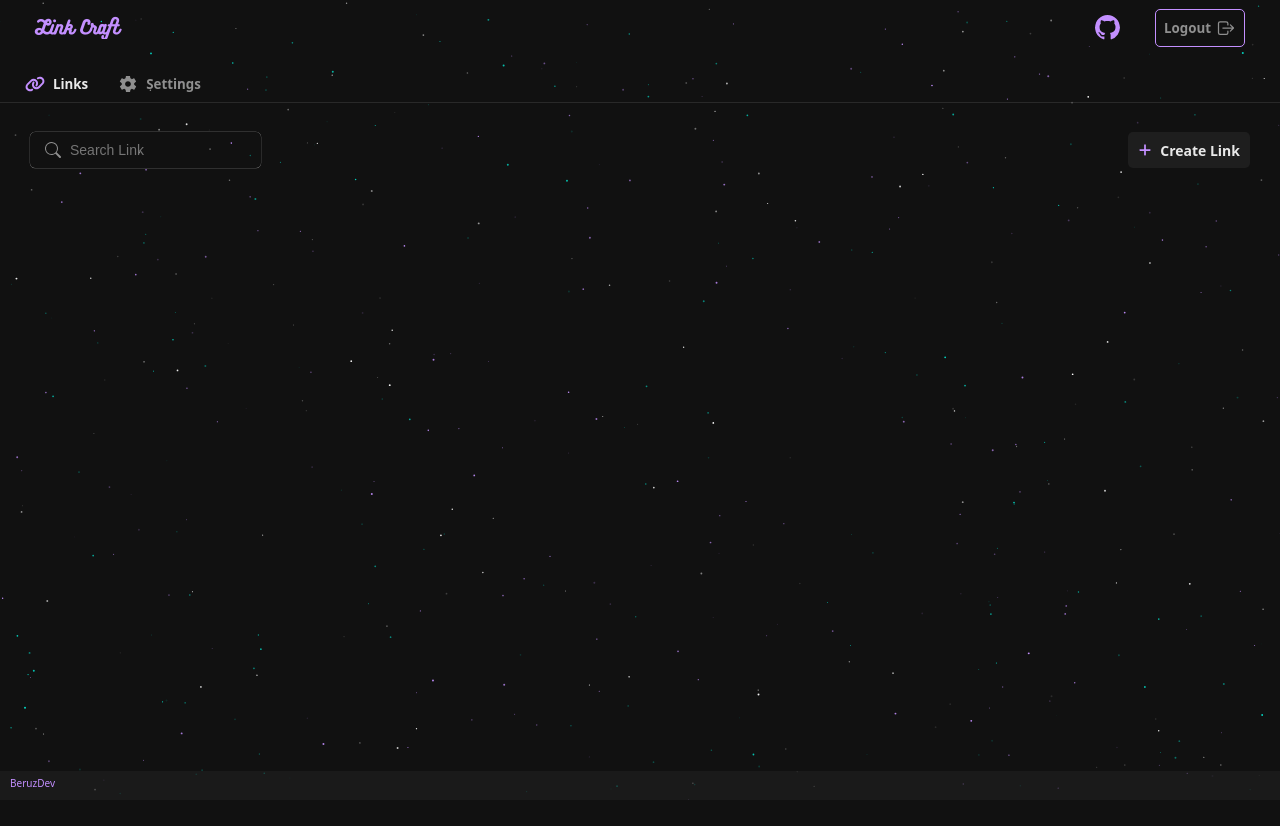
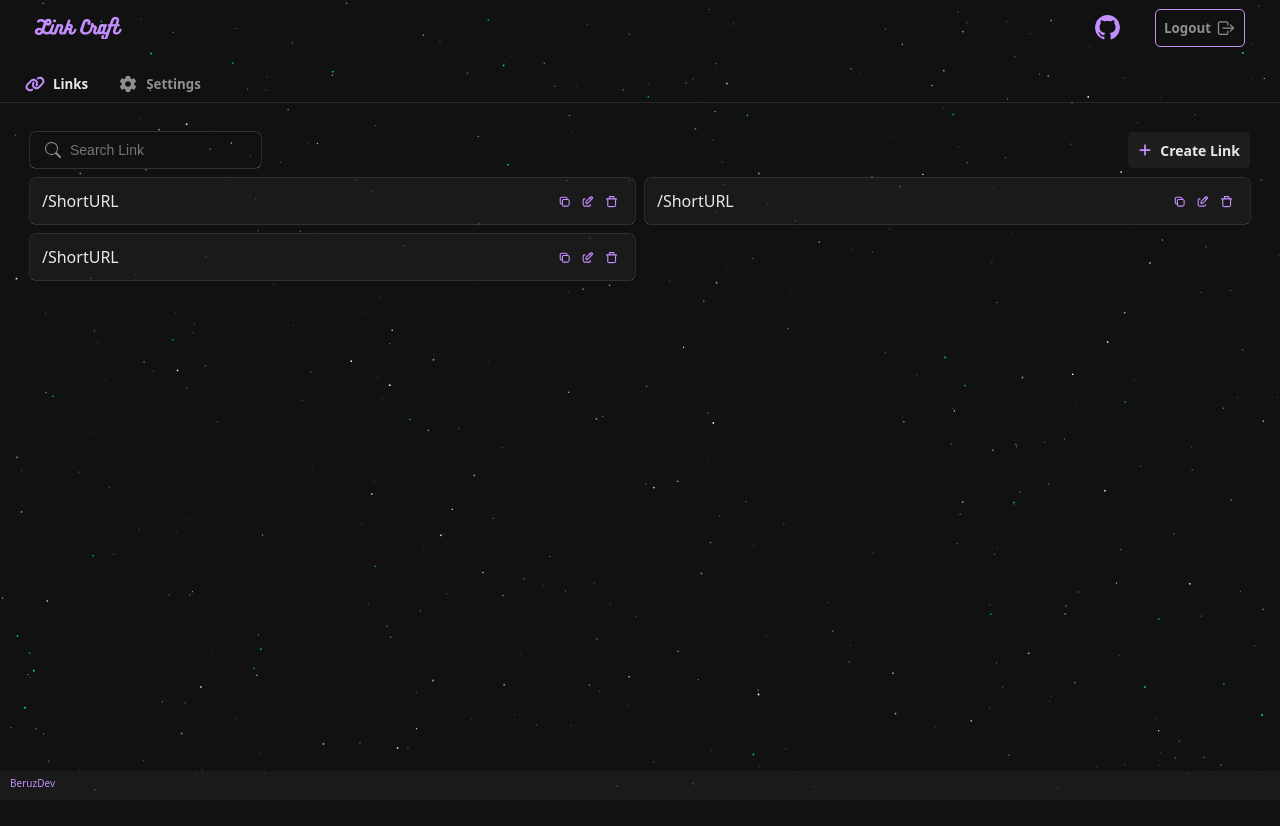
Before and after one commit to BeruzDev/link-shortener, a React (Vite) app in the folder frontend/: page /dashboard in a window 1280 px wide. Shown: the top 826 px of the page. Built offline with nearby package versions, Linux system fonts and the light colour scheme; no server answers.

Commit message:
Duplicate shortlink error catch to toast

```diff
--- a/frontend/src/AppLogic.jsx
+++ b/frontend/src/AppLogic.jsx
@@ -3,7 +3,8 @@ import { FaCheck } from 'react-icons/fa6'
 import { FaXmark } from 'react-icons/fa6'
 import { MdDeleteForever } from 'react-icons/md'
 import { FiEdit } from 'react-icons/fi'
-import { GrStatusUnknown } from 'react-icons/gr'
+import { MdQuestionMark } from "react-icons/md"
+import { HiOutlineDocumentDuplicate } from "react-icons/hi";
 import { useNavigate } from 'react-router-dom'
 import { supabase } from './config/supabase.js'
 
@@ -27,6 +28,18 @@ export const useAppLogic = () => {
           message: 'Copy to clipboard!',
           classIcon: 'success-icon',
         }
+      case 'created':
+        return {
+          icon: <FaCheck />,
+          message: 'Link crafted!',
+          classIcon: 'success-icon',
+        }
+        case 'duplicate':
+          return {
+            icon: <HiOutlineDocumentDuplicate />,
+            message: 'This shortcut is already used',
+            classIcon: 'error-icon',
+          }
       case 'error':
         return {
           icon: <FaXmark />,
@@ -53,7 +66,7 @@ export const useAppLogic = () => {
         }
       default:
         return {
-          icon: <GrStatusUnknown />,
+          icon: <MdQuestionMark />,
           message: 'Unknown action!',
           classIcon: 'unknown-icon',
         }
@@ -83,7 +96,6 @@ export const useAppLogic = () => {
       console.error('Logout error: ', error.message)
       feedToast('error')
     } else {
-      console.log('User signed out successfully')
       setUserSession({ userId: null, accessToken: null })
       navigate('/')
     }
@@ -99,8 +111,6 @@ export const useAppLogic = () => {
           return
         }
 
-        console.log('getSessionData → data:', data)
-
         if (data.session) {
           const sessionInfo = {
             userId: data.session.user.id,
@@ -108,9 +118,6 @@ export const useAppLogic = () => {
           }
 
           setUserSession(sessionInfo)
-          console.log('Session info -> ', sessionInfo)
-        } else {
-          console.log('No session found')
         }
       } catch (error) {
         console.error('Error during session fetch:', error.message)
--- /dev/null
+++ b/frontend/src/components/LinkElement/LinkElement.css
@@ -0,0 +1,23 @@
+#link-element{
+	background-color: var(--opacity-base);
+	margin: 5px;
+	border-radius: 5px;
+	outline: 0;
+	padding: 12px;
+	box-shadow: 0 0 0 0.2px var(--secondary-font);
+
+	.top-section{
+		display: flex;
+		flex-direction: row;
+		justify-content: space-between;
+
+		.short-url{
+			color: var(--primary-font);
+		}
+
+		.buttons-section{
+			width: auto;
+
+		}
+	}
+}
--- /dev/null
+++ b/frontend/src/components/LinkElement/LinkElement.jsx
@@ -0,0 +1,38 @@
+import React from 'react'
+import './LinkElement.css'
+import Button from '../Button/Button.jsx'
+import { HiOutlineDuplicate } from "react-icons/hi";
+import { TbEdit } from "react-icons/tb";
+import { RiDeleteBin7Line } from "react-icons/ri";
+
+const LinkElement = () => {
+	return (
+		<div id='link-element'>
+			<div className='top-section'>
+				<div className='short-url'>
+					/ShortURL
+				</div>
+				<div className='buttons-section'>
+				<Button
+          className="copy-link"
+          Icon={HiOutlineDuplicate}
+          onClick={navigator.clipboard.writeText(`localhost:5173/`)} //!! <-- cambiar al dominio!}
+        />
+				<Button
+          className="edit-link"
+          Icon={TbEdit}
+        />
+				<Button
+          className="delete-link"
+          Icon={RiDeleteBin7Line}
+        />
+				</div>
+			</div>
+			<div className='bot-section'>
+
+			</div>
+		</div>
+	)
+}
+
+export default LinkElement
--- a/frontend/src/pages/Dashboard/Tabs/Links/Links.css
+++ b/frontend/src/pages/Dashboard/Tabs/Links/Links.css
@@ -13,5 +13,9 @@
 
 	.bento-section{
 		width: 100%;
+		display: grid;
+		grid-template-columns: 1fr 1fr;
+		/* column-gap: 10px;
+		row-gap: 10px; */
 	}
 }
--- a/frontend/src/pages/Dashboard/Tabs/Links/Links.jsx
+++ b/frontend/src/pages/Dashboard/Tabs/Links/Links.jsx
@@ -4,7 +4,9 @@ import { useLinksLogic } from './LinksLogic.js'
 import InpuntSearch from '../../../../components/InputSearch/InpuntSearch.jsx'
 import Button from '../../../../components/Button/Button.jsx'
 import CrafterModal from '../../../../components/CrafterModal/CrafterModal.jsx'
+import LinkElement from '../../../../components/LinkElement/LinkElement.jsx'
 import { FaPlus } from 'react-icons/fa6'
+import { Link } from 'react-router-dom'
 
 const Links = ({ isCrafterModalOpen, onOpenCrafterModal, onCloseCrafterModal, feedToast, userSession }) => {
   const {
@@ -13,7 +15,7 @@ const Links = ({ isCrafterModalOpen, onOpenCrafterModal, onCloseCrafterModal, fe
     getSearchInputElement,
     getCreateInputElement,
     createButton,
-  } = useLinksLogic(feedToast, userSession)
+  } = useLinksLogic(feedToast, userSession, onCloseCrafterModal)
 
   return (
     <div id="links-window">
@@ -31,7 +33,11 @@ const Links = ({ isCrafterModalOpen, onOpenCrafterModal, onCloseCrafterModal, fe
           Create Link
         </Button>
       </div>
-      <div className="bento-section"></div>
+      <div className="bento-section">
+        <LinkElement />
+        <LinkElement />
+        <LinkElement />
+      </div>
 
       <CrafterModal
         linkDataUser={linkDataUser}
--- a/frontend/src/pages/Dashboard/Tabs/Links/LinksLogic.js
+++ b/frontend/src/pages/Dashboard/Tabs/Links/LinksLogic.js
@@ -1,7 +1,7 @@
 import { useState } from 'react'
 import callToBackend from '../../../../config/config.js'
 
-export const useLinksLogic = (feedToast, userSession) => {
+export const useLinksLogic = (feedToast, userSession, onCloseCrafterModal) => {
   const [linkDataUser, setlinkDataUser] = useState({
     originalUrl: '',
     shortUrl: '',
@@ -15,12 +15,10 @@ export const useLinksLogic = (feedToast, userSession) => {
       ...prevState,
       [name]: value,
     }))
-    console.log(linkToSearch)
   }
 
   const getCreateInputElement = (element) => {
     const { name, value } = element.target
-    console.log(linkDataUser)
     setlinkDataUser((prevState) => ({
       ...prevState,
       [name]: value,
@@ -28,18 +26,44 @@ export const useLinksLogic = (feedToast, userSession) => {
   }
 
   const createButton = async () => {
-    const { originalUrl, shortUrl, userId } = linkDataUser
+    const { originalUrl, shortUrl } = linkDataUser
     const updatedLinkData = {...linkDataUser, userId: userSession.userId}
-
-    console.log(updatedLinkData)
 
     if (!originalUrl || !shortUrl) {
       feedToast('both')
       return
-    }else{
-			feedToast('success')
-			return
-		}
+    }
+
+
+    try {
+      const response = await fetch(`${callToBackend}/links/`, {
+        method: 'POST',
+        headers: {
+          'Content-Type': 'application/json',
+        },
+        body: JSON.stringify(updatedLinkData)
+      })
+
+      if (response.ok){
+        const result = await response.json()
+        feedToast('created')
+        setlinkDataUser({originalUrl: '', shortUrl: '',})
+
+        setTimeout(() => {
+          onCloseCrafterModal()
+        }, 1000);
+      }else{
+        const errorResponse = await response.json()
+        if (response.status === 409 && errorResponse.code === 'DUPLICATE_SHORTURL') {
+          feedToast('duplicate')
+        }else{
+          feedToast('error')
+        }
+      }
+    } catch (error) {
+      console.error('Error al crear el enlace:', error)
+      feedToast('error')
+    }
   }
 
   return {
--- a/frontend/src/pages/Home/HomeLogic.js
+++ b/frontend/src/pages/Home/HomeLogic.js
@@ -33,7 +33,6 @@ export const useHomeLogic = (feedToast) => {
         const result = await response.json()
         feedToast('success')
       } else {
-        console.error('Create link gone wrong')
         feedToast('error')
       }
     } catch (error) {
```
Also changed, not shown: 2 other files (tests, documents, lock files or other folders).
